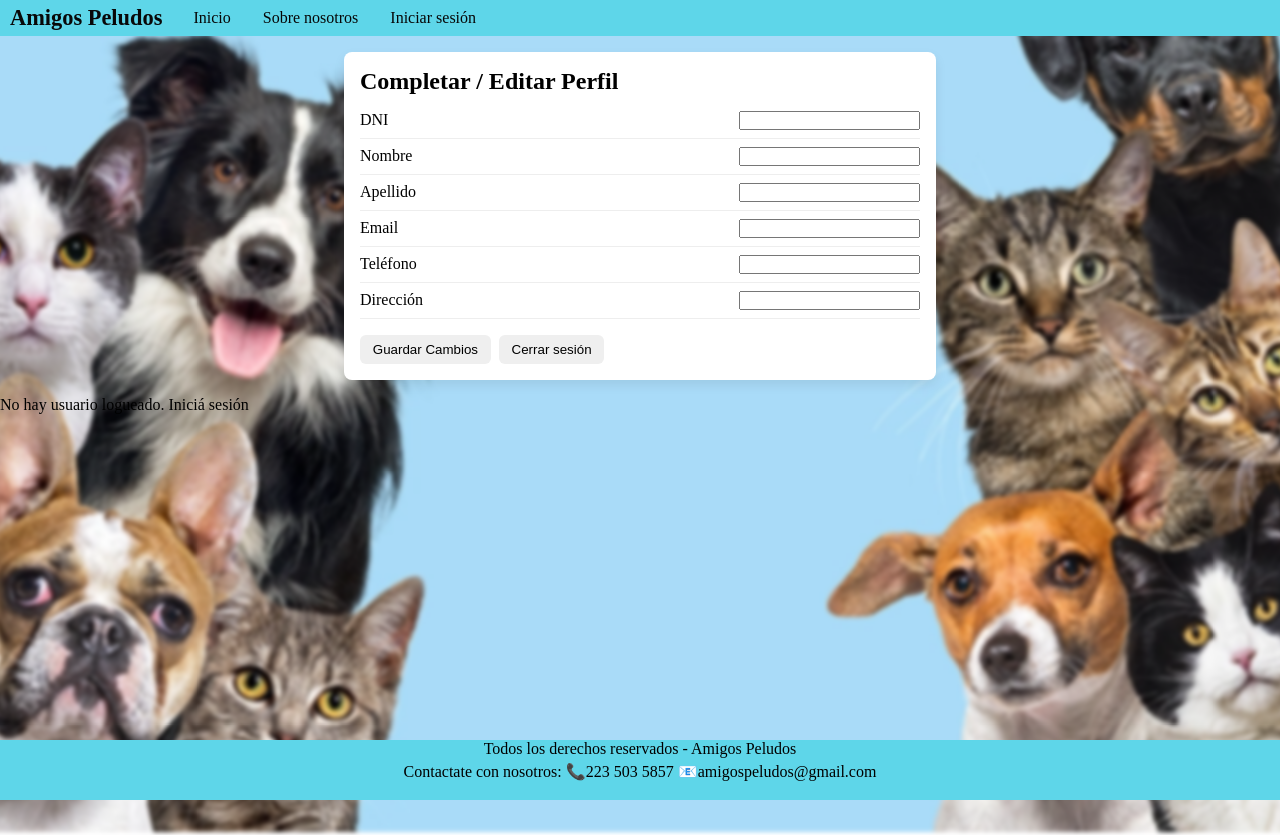
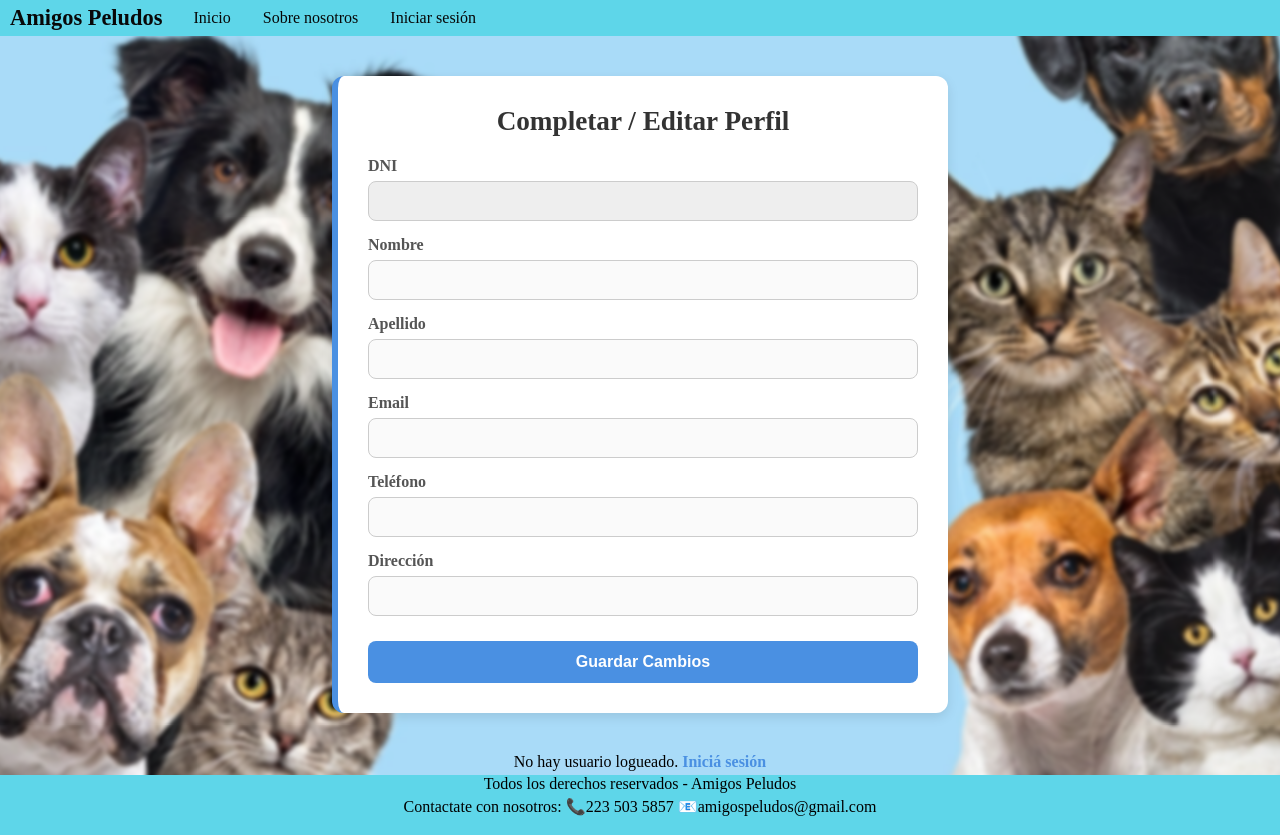
Before and after one commit to FrancoBruntz/-AmigosPeludos-, an Angular app: page /user/profile in a window 1280 px wide. Before the commit the page ends 800 px from the top, so only its background shows below. Built offline with nearby package versions, Linux system fonts and the light colour scheme.

Commit message:
css profile

```diff
--- a/src/app/component/user/profile/profile.css
+++ b/src/app/component/user/profile/profile.css
@@ -1,12 +1,131 @@
-.profile-card{
-  max-width: 560px;
-  margin: 1rem auto;
-  padding: 1rem;
+/* ===== CONTENEDOR PRINCIPAL ===== */
+.profile-card {
+  max-width: 550px;
+  margin: 40px auto;
+  padding: 30px;
+  background: white;
+  border-radius: 12px;
+  box-shadow: 0 4px 12px rgba(0,0,0,0.1);
+  border-left: 6px solid #4a90e2; /* azul suave como solicitudes */
+  animation: fadeIn 0.3s ease-in-out;
+}
+
+@keyframes fadeIn {
+  from { opacity: 0; transform: translateY(10px); }
+  to   { opacity: 1; transform: translateY(0); }
+}
+
+h2 {
+  text-align: center;
+  color: #333;
+  margin-bottom: 20px;
+  font-size: 1.7rem;
+  font-weight: 600;
+}
+
+/* ===== FILAS DEL FORMULARIO ===== */
+.row {
+  display: flex;
+  flex-direction: column;
+  margin-bottom: 15px;
+}
+
+.row label {
+  font-weight: 600;
+  margin-bottom: 6px;
+  color: #555;
+}
+
+.row input {
+  padding: 10px 12px;
+  border: 1px solid #ccc;
   border-radius: 8px;
-  box-shadow: 0 5px 12px rgba(0,0,0,0.08);
+  font-size: 1rem;
+  background: #fafafa;
+  transition: border-color 0.2s ease;
+}
+
+.row input:focus {
+  outline: none;
+  border-color: #4a90e2;
   background: #fff;
 }
-.profile-card h2 { margin-bottom: 0.5rem; }
-.row { display:flex; justify-content:space-between; padding:0.5rem 0; border-bottom:1px solid #eee; }
-.buttons { margin-top: 1rem; display:flex; gap: 0.5rem; }
-.buttons a, .buttons button { padding: 0.45rem 0.8rem; border-radius:6px; text-decoration:none; border:none; cursor:pointer; }
+
+/* Campo solo-lectura */
+.row input[readonly] {
+  background: #eee;
+  cursor: not-allowed;
+}
+
+/* ===== BOTONES ===== */
+.buttons {
+  margin-top: 25px;
+  display: flex;
+  justify-content: space-between;
+  gap: 10px;
+}
+
+.buttons button {
+  flex: 1;
+  padding: 12px;
+  border: none;
+  border-radius: 8px;
+  font-size: 1rem;
+  font-weight: 600;
+  cursor: pointer;
+  transition: all 0.2s ease-in-out;
+}
+
+/* Guardar cambios */
+.buttons button[type="submit"] {
+  background-color: #4a90e2;
+  color: white;
+}
+
+.buttons button[type="submit"]:hover {
+  background-color: #357ac9;
+  transform: scale(1.03);
+}
+
+.buttons button[type="button"]:hover {
+  background-color: #c82333;
+  transform: scale(1.03);
+}
+
+/* Deshabilitado */
+button[disabled] {
+  background-color: #aaa !important;
+  cursor: not-allowed;
+  transform: none;
+}
+
+/* ===== MENSAJE SI NO HAY USUARIO ===== */
+div p {
+  text-align: center;
+  margin-top: 20px;
+}
+
+div a {
+  color: #4a90e2;
+  font-weight: 600;
+  text-decoration: none;
+}
+
+div a:hover {
+  text-decoration: underline;
+}
+
+/* ===== RESPONSIVE ===== */
+@media (max-width: 480px) {
+  .profile-card {
+    padding: 20px;
+  }
+
+  .buttons {
+    flex-direction: column;
+  }
+
+  .buttons button {
+    width: 100%;
+  }
+}
--- a/src/app/component/user/profile/profile.html
+++ b/src/app/component/user/profile/profile.html
@@ -35,7 +35,6 @@
 
     <div class="buttons">
       <button type="submit" [disabled]="form.invalid" >Guardar Cambios</button>
-      <button type="button" (click)="logout()">Cerrar sesión</button>
     </div>
 
   </form>
```
